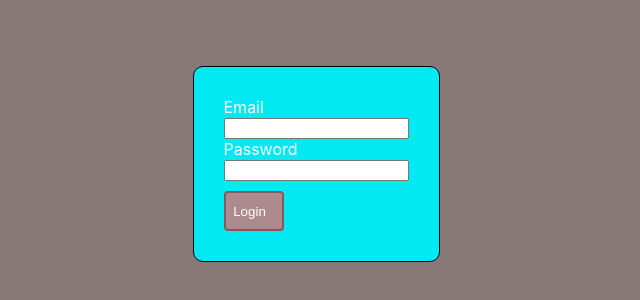
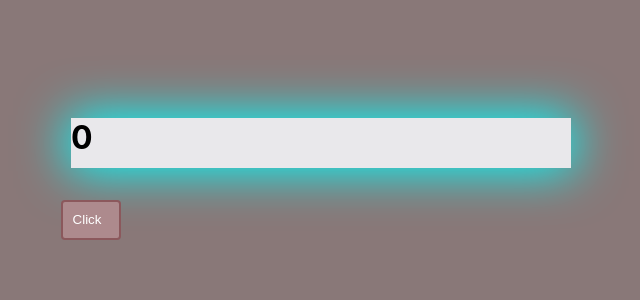
Before and after one commit to Wasiullah1/ReactHooks, a React (Create React App) app: page / in a window 1280 px wide. Shown: the part 226-526 px from the top of the page, without its empty margins (324-964 px from the left). Built offline with nearby package versions, Linux system fonts and the light colour scheme.

Commit message:
useEffect practice

```diff
--- a/src/App.js
+++ b/src/App.js
@@ -2,6 +2,7 @@ import React, {useState} from "react";
 import './App.css'
 import UseStateArray from "./components/UseStateArray";
 import BasicForm from "./components/form/BasicForm";
+import UseEffect1 from "./components/useEffect/UseEffect1";
 
 const App = () =>{
 
@@ -19,7 +20,8 @@ const App = () =>{
     //   <button className="btn" onClick={changeName}>Click to change name</button>
     // </div>
     // <UseStateArray/>
-    <BasicForm />
+    // <BasicForm />
+    <UseEffect1 />
   )
 }
 export default App
--- /dev/null
+++ b/src/components/useEffect/UseEffect1.js
@@ -0,0 +1,20 @@
+import React, {useState, useEffect}from 'react'
+
+const UseEffect1 = () => {
+   const [count, setCount]= useState(0);
+
+   useEffect(()=>{
+    document.title = `Chats ${count}`
+   })
+
+   const clickMe = ()=>{
+    setCount(count + 1)
+   }
+  return (
+    <div>
+        <h1>{count}</h1>
+        <button className='btn' onClick={clickMe}>Click</button>
+    </div>
+  )
+}
+export default UseEffect1
```
